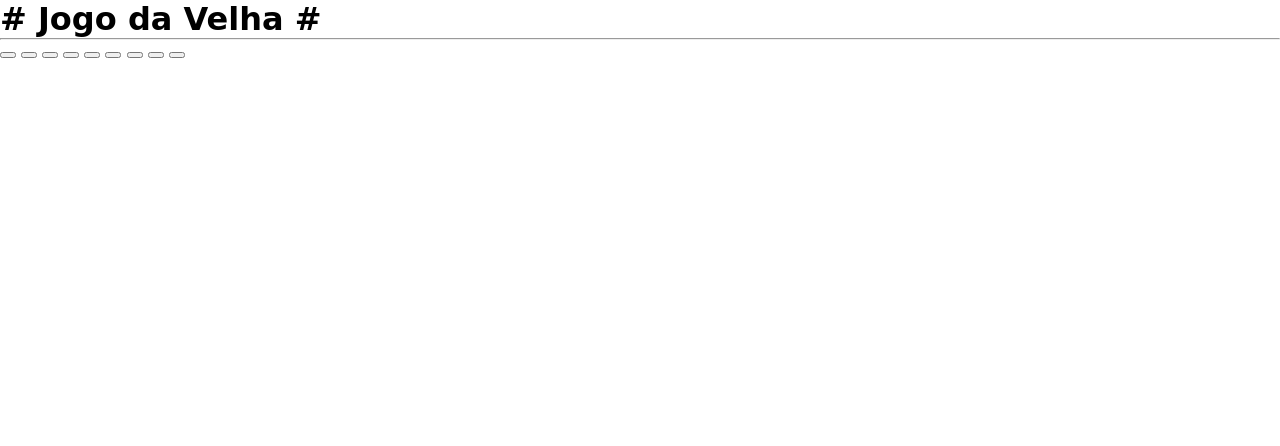
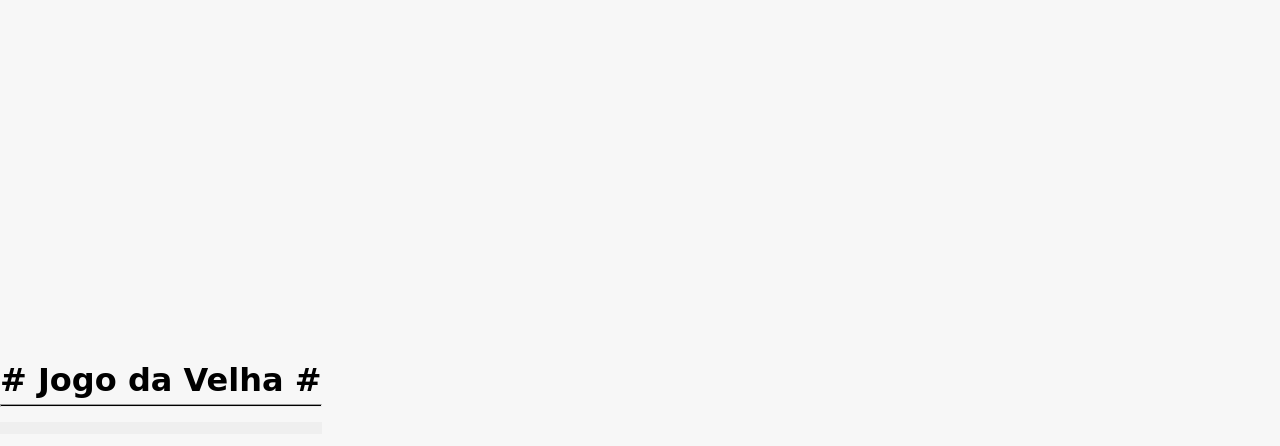
Before and after one commit to grupo001efg/jogodavelha, a plain HTML site: page index.html in a window 1280 px wide. Drawn offline with Linux system fonts and the light colour scheme.

Commit message:
estilo css 01

```diff
--- a/estilo.css
+++ b/estilo.css
@@ -1,6 +1,36 @@
     * {
         margin: 0;
-        padding: 0cap0;
+        padding: 0;
         box-sizing: border-box;
         font-family: cursive;
     }
+
+    body {
+        height: 100vh;
+        display: flex;
+        align-items: center;
+        justify-items: center;
+        background-color: #f7f7f7;
+    }
+
+    principal {
+        display: flex;
+        flex-direction: column;
+        gap: 5px;
+    }
+
+    h1 {
+        text-align: center;
+    }
+
+    hr{
+        font-weight: bold;
+        height: 3px;
+        background: black;
+        margin-bottom: 10px;
+    }
+
+    .jogo {
+        display: grid;
+        grid-template-columns: 1fr 1fr 1fr;
+    }
```
